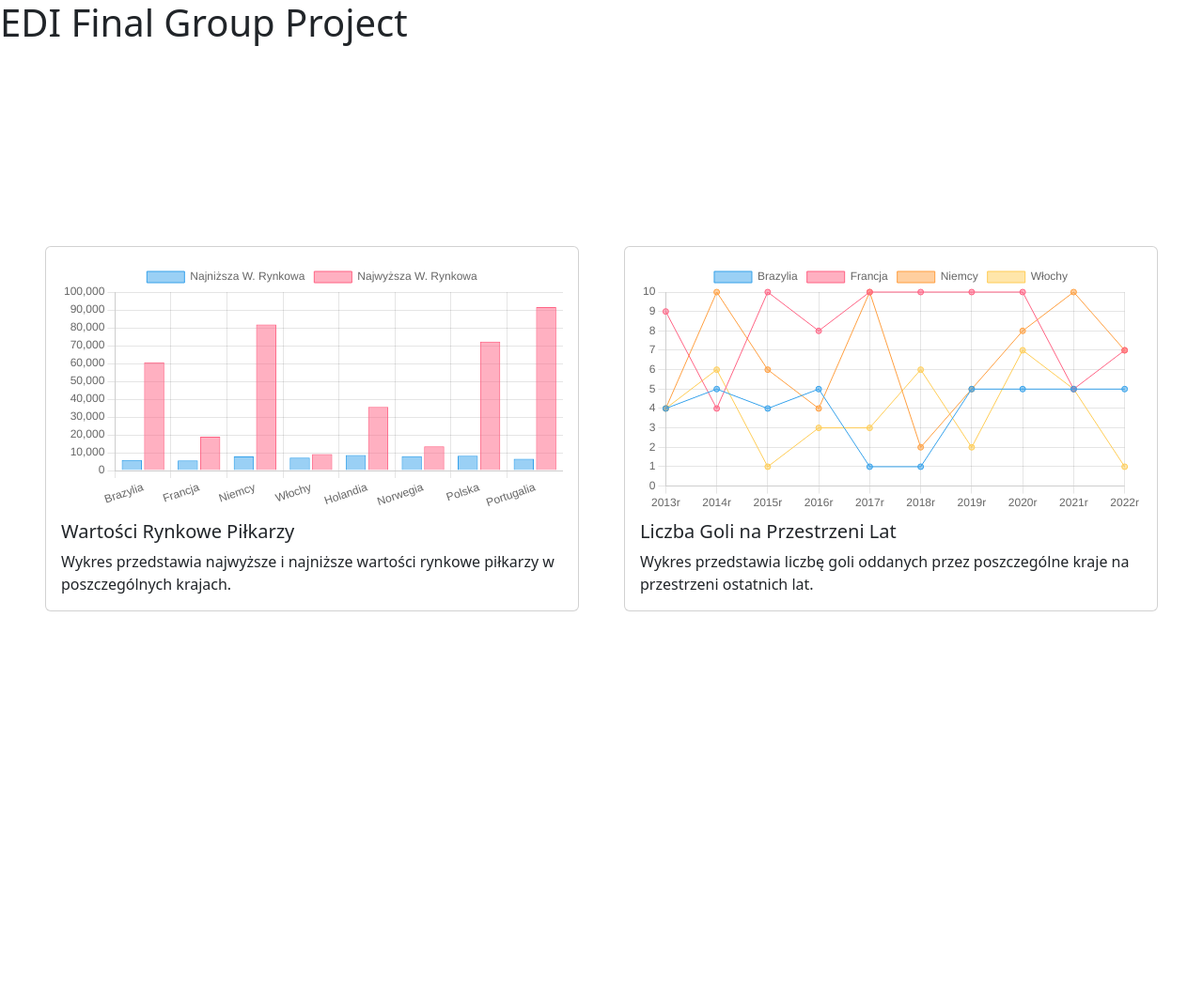
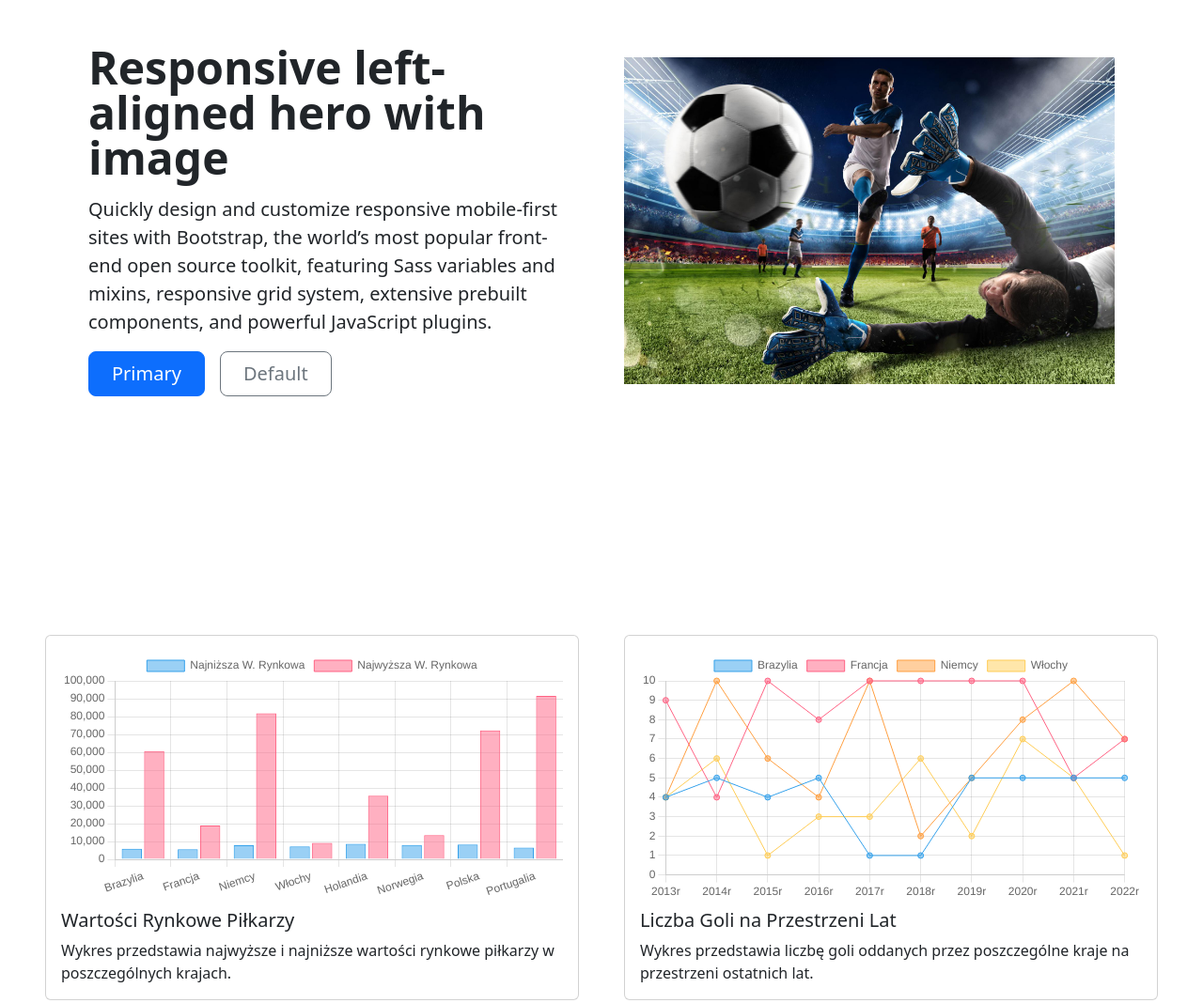
Before and after one commit to wiktortr/EDI, a plain HTML site: page index.html in a window 1280 px wide. Shown: the top 1068 px of the page at 94% size. Before the commit the page ends 856 px from the top, so only its background shows below. Drawn offline with nearby package versions, Linux system fonts and the light colour scheme.

Commit message:
Add simple hero section

```diff
--- a/index.html
+++ b/index.html
@@ -14,7 +14,40 @@
     <link href="main.css" rel="stylesheet" />
   </head>
   <body>
-    <h1>EDI Final Group Project</h1>
+    <section class="container col-xxl-8 px-4 py-5" id="opis">
+      <div class="row flex-lg-row-reverse align-items-center g-5">
+        <div class="col-10 col-sm-8 col-lg-6">
+          <img
+            src="imgs/hero.jpg"
+            class="d-block mx-lg-auto img-fluid"
+            alt="Bootstrap Themes"
+            width="700"
+            height="500"
+            loading="lazy"
+          />
+        </div>
+        <div class="col-lg-6">
+          <h1 class="display-5 fw-bold lh-1 mb-3">
+            Responsive left-aligned hero with image
+          </h1>
+          <p class="lead">
+            Quickly design and customize responsive mobile-first sites with
+            Bootstrap, the world’s most popular front-end open source toolkit,
+            featuring Sass variables and mixins, responsive grid system,
+            extensive prebuilt components, and powerful JavaScript plugins.
+          </p>
+          <div class="d-grid gap-2 d-md-flex justify-content-md-start">
+            <button type="button" class="btn btn-primary btn-lg px-4 me-md-2">
+              Primary
+            </button>
+            <button type="button" class="btn btn-outline-secondary btn-lg px-4">
+              Default
+            </button>
+          </div>
+        </div>
+      </div>
+    </section>
+
     <section
       class="d-flex align-items-center vh-100 overflow-hidden"
       id="charty"
```
Also changed, not shown: imgs/github_icon.svg (added), imgs/hero.jpg (added).
